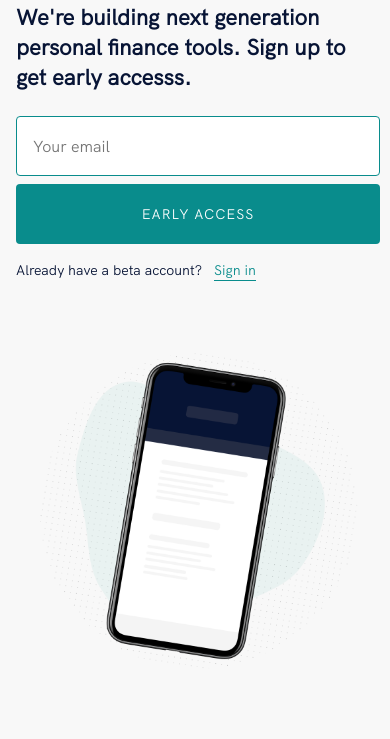
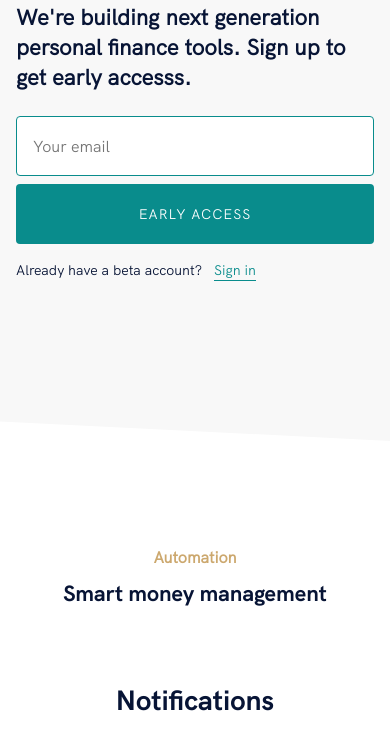
Before and after one commit to abraham-lopez-k3/gatsby-sass-marketing, a Gatsby site: page / in a window 390 px wide. Shown: the part 343-1082 px from the top of the page. Built offline with nearby package versions, Linux system fonts and the light colour scheme; Gatsby itself is replaced by a stand-in of ours.

Commit message:
Updates responsiveness

```diff
--- a/src/components/sections/header.js
+++ b/src/components/sections/header.js
@@ -77,7 +77,7 @@ const HeaderTextGroup = styled.div`
     margin-bottom: -4.5%;
 
     @media (max-width: ${props => props.theme.screen.md}) {
-      width: 100%;
+      margin: 0 16px;
     }
   }
 
@@ -198,6 +198,7 @@ const StyledImage = styled(Img)`
     width: 400px;
   }
   @media (max-width: ${props => props.theme.screen.sm}) {
-    width: 364px;
+    width: 300px;
+    display: none;
   }
 `
```
